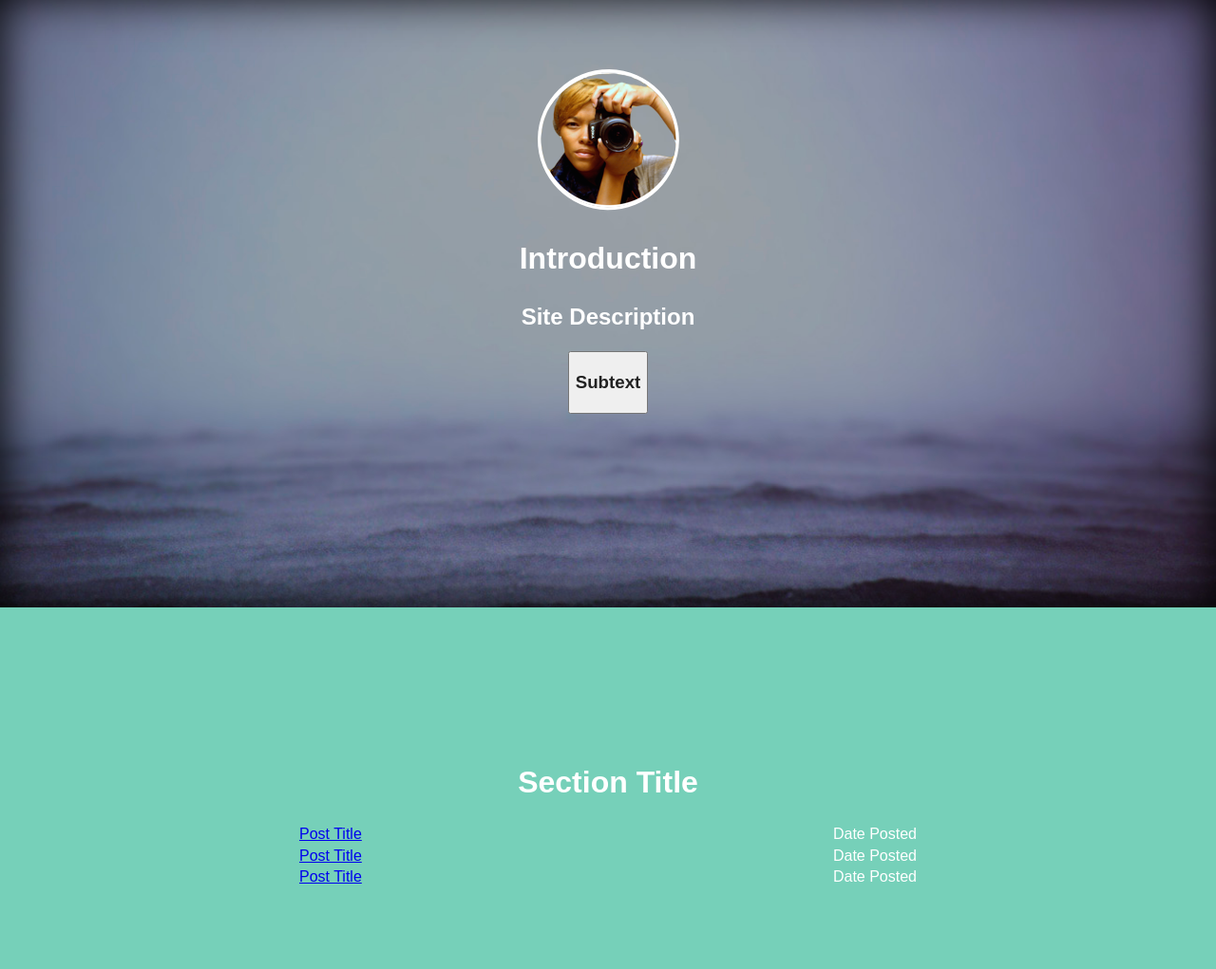
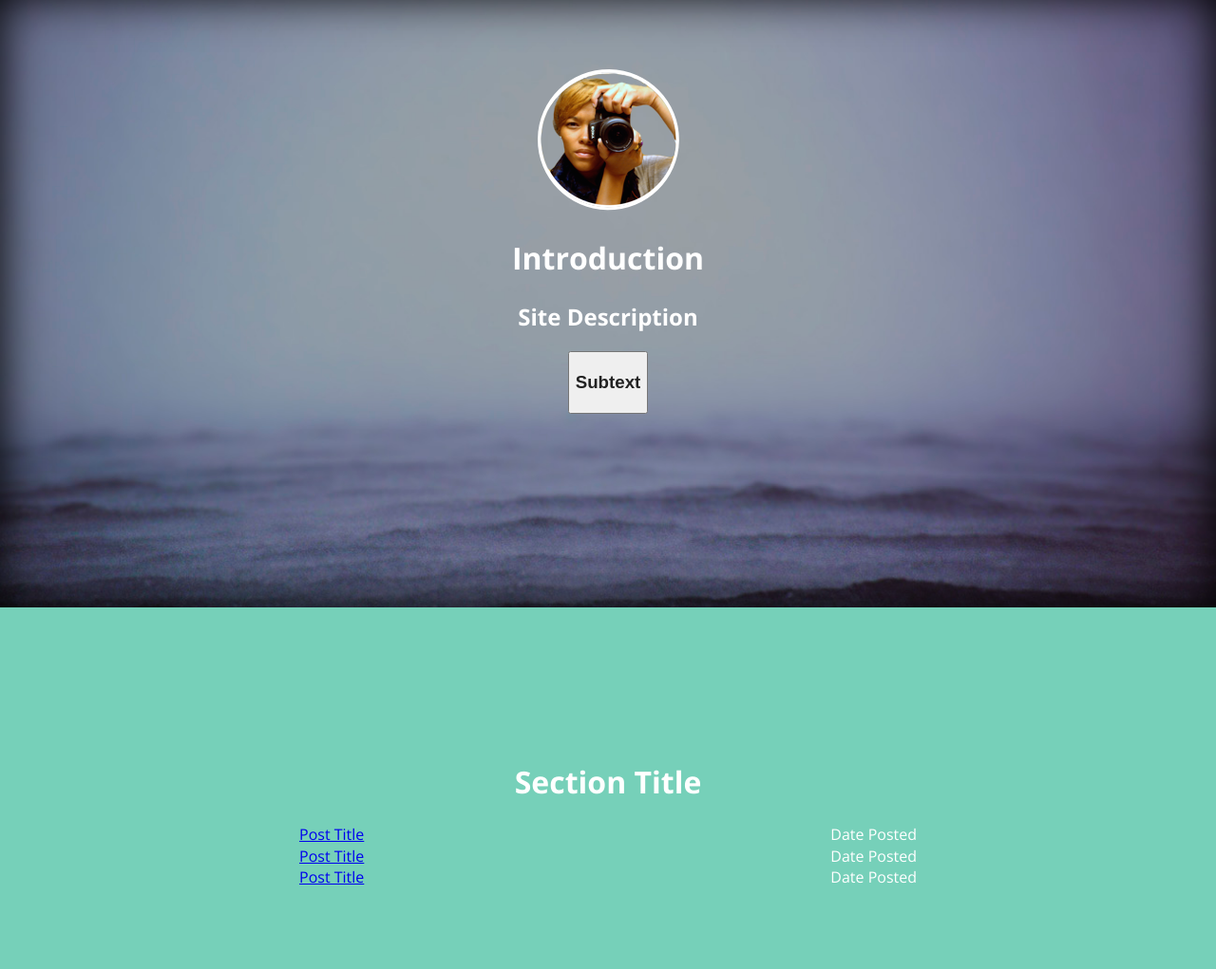
Before and after one commit to wh1tney/portfolio, a PHP site: page / in a window 1280 px wide. Shown: the top 1021 px of the page at 95% size. Run offline with PHP 8.4, Linux system fonts and the light colour scheme; some libraries are stand-ins or nearby versions.

Commit message:
Add Google web font Open Sans

```diff
--- a/css/main.css
+++ b/css/main.css
@@ -105,6 +105,7 @@ header {
 body {
 	height: 100vh;
 	color:#fff;
+	font-family: 'Open Sans', sans-serif;
 }
 
 main {
--- a/index.html
+++ b/index.html
@@ -14,6 +14,7 @@
 
         <link rel="stylesheet" href="css/normalize.css">
         <link rel="stylesheet" href="css/main.css">
+        <link href='http://fonts.googleapis.com/css?family=Open+Sans:400,700' rel='stylesheet' type='text/css'>
         <script src="js/vendor/modernizr-2.6.2.min.js"></script>
     </head>
 
```
